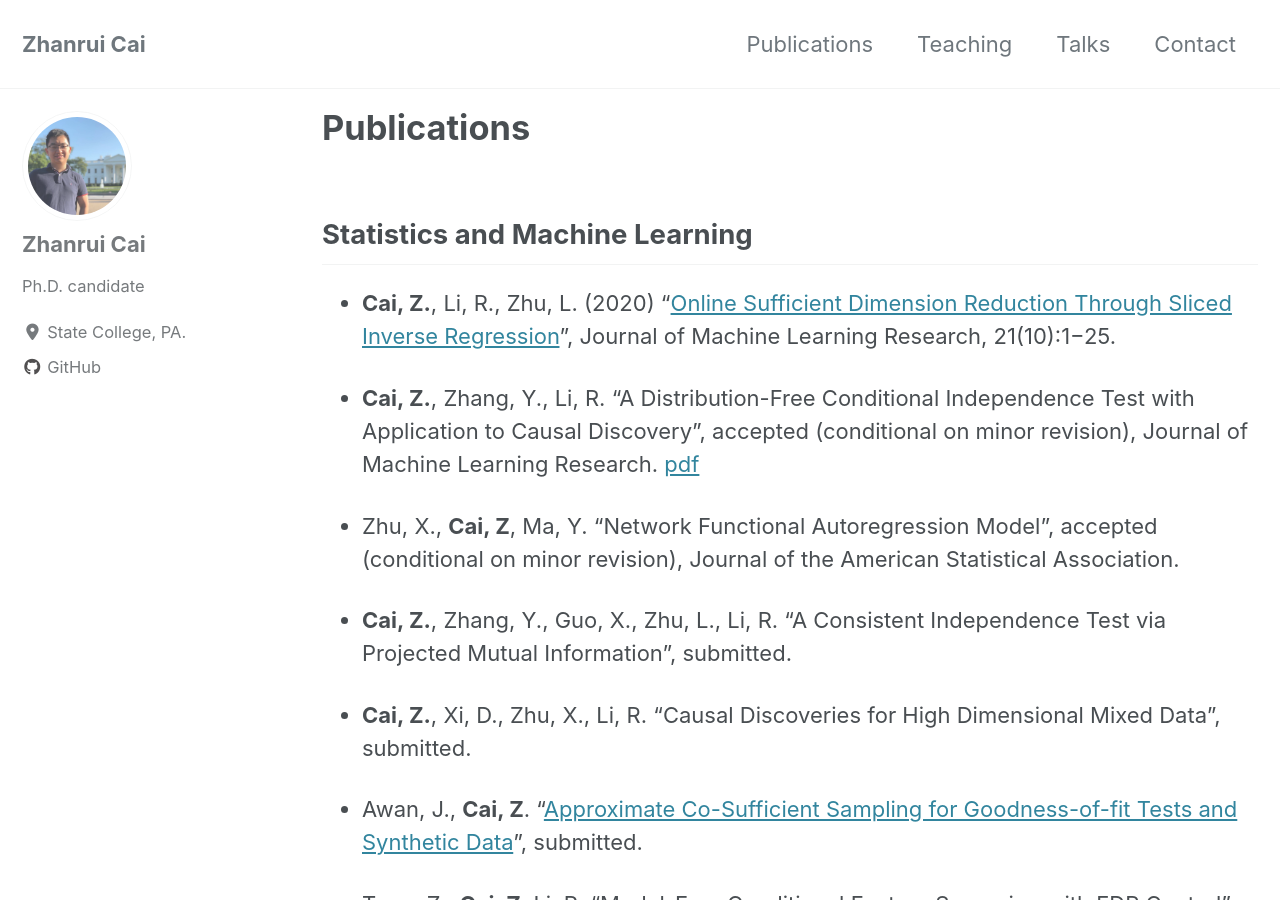
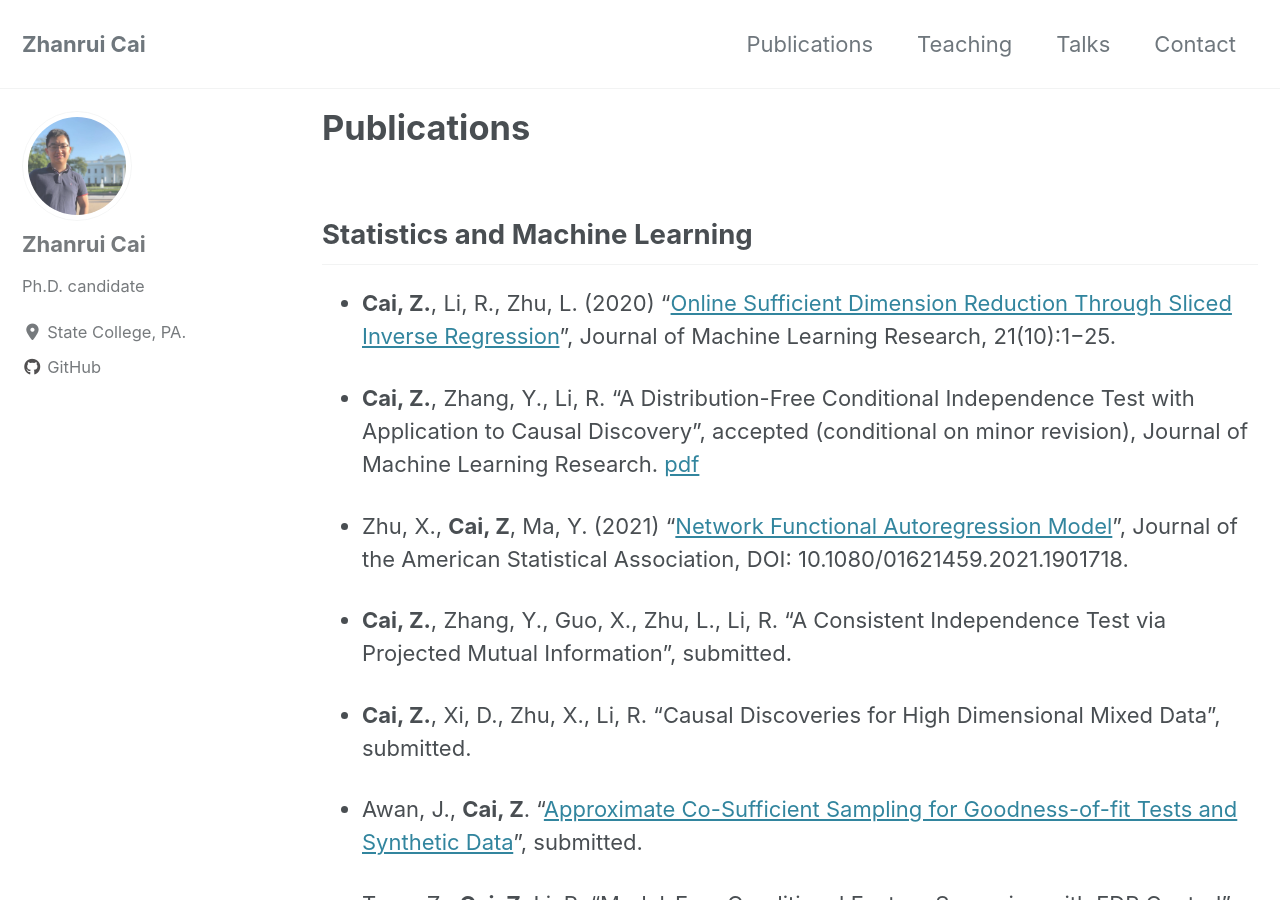
Before and after one commit to zhanruicai/zhanruicai.github.io, a Jekyll site: the page built from _pages/publication.md, in a window 1280 px wide and 900 px high. Built offline with Jekyll 4.4.1, drawn with Linux system fonts in a browser that asks for light colours; cached includes are drawn as plain includes; nearby versions of some CDN libraries.

Commit message:
new version

```diff
--- a/_pages/publication.md
+++ b/_pages/publication.md
@@ -11,7 +11,7 @@ classes: wide
 
 - **Cai, Z.**, Zhang, Y., Li, R. "A Distribution-Free Conditional Independence Test with Application to Causal Discovery", accepted (conditional on minor revision), Journal of Machine Learning Research. [pdf](https://zhanruicai.github.io/assets/ci.pdf)
 
-- Zhu, X., **Cai, Z**, Ma, Y. "Network Functional Autoregression Model", accepted (conditional on minor revision),  Journal of the American Statistical Association.
+- Zhu, X., **Cai, Z**, Ma, Y. (2021) "[Network Functional Autoregression Model](https://www.tandfonline.com/doi/full/10.1080/01621459.2021.1901718)",  Journal of the American Statistical Association, DOI: 10.1080/01621459.2021.1901718.
 
 - **Cai, Z.**, Zhang, Y., Guo, X., Zhu, L., Li, R. "A Consistent Independence Test via Projected Mutual Information", submitted.
 
```
